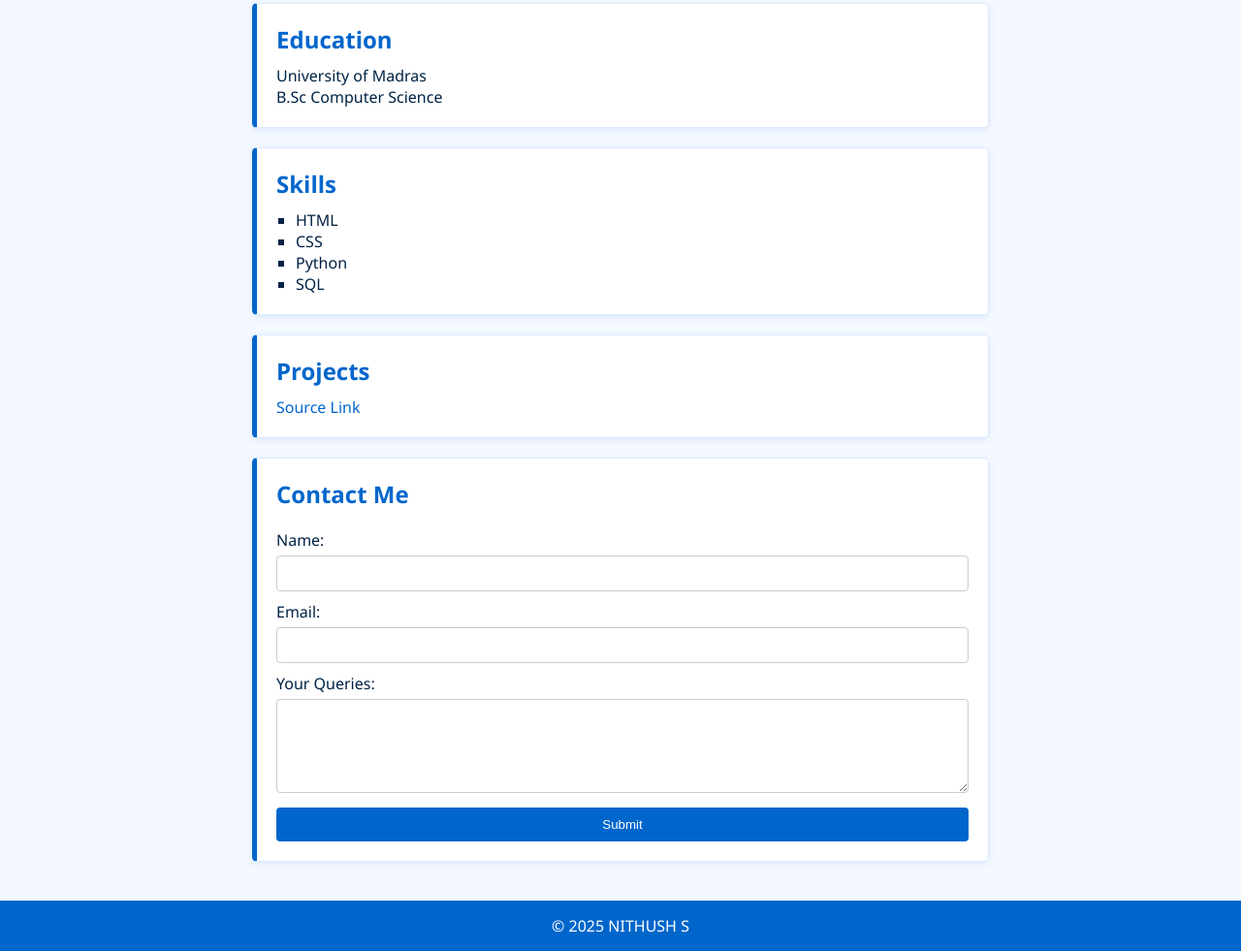
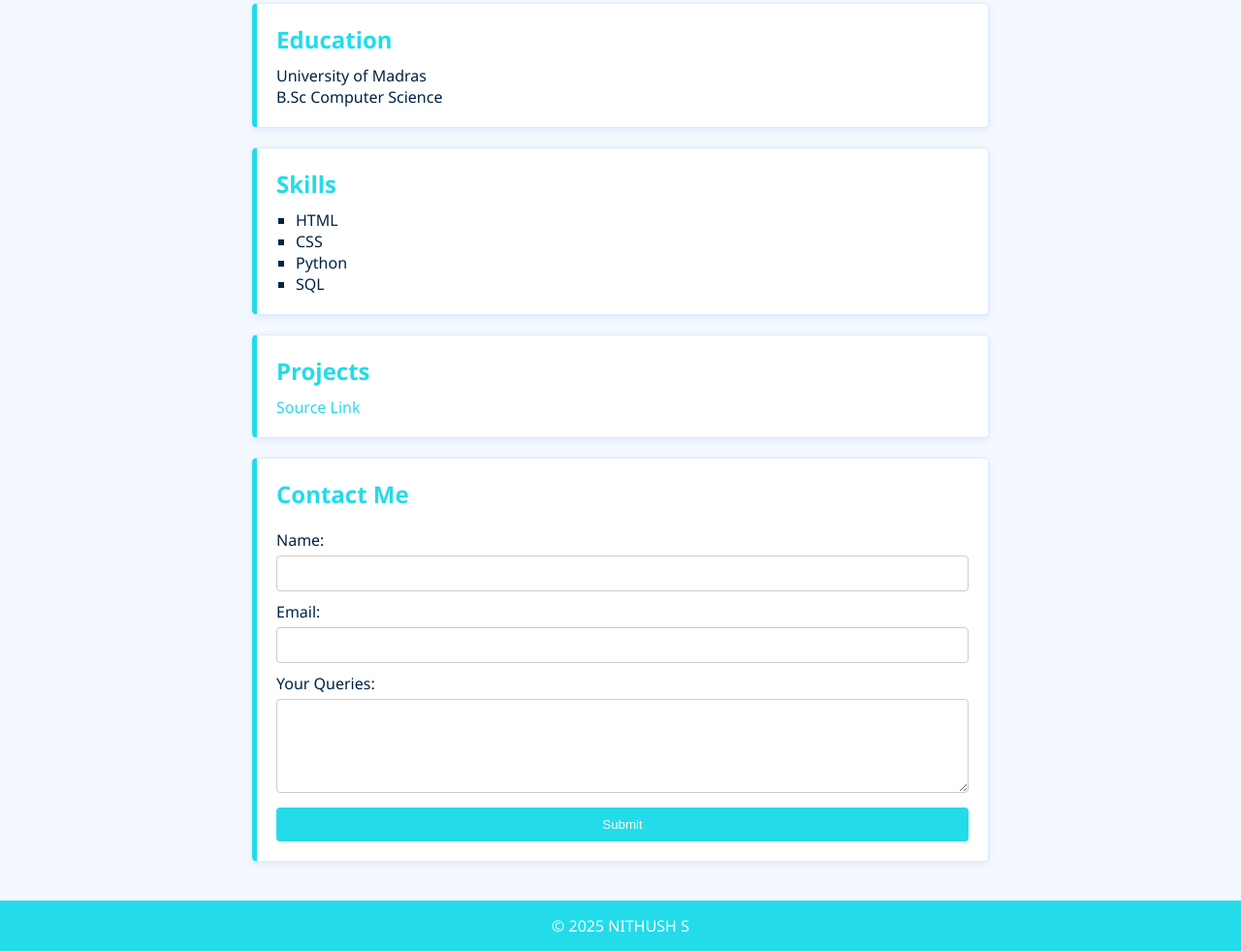
Before and after one commit to snithish2411na-sudo/TNSDC-FWD-DIGITAL-PORTFLIO-, a plain HTML site: page index.html in a window 1280 px wide. Shown: the part 444-1425 px from the top of the page at 97% size. Drawn offline with Linux system fonts and the light colour scheme.

Commit message:
Update style.css

```diff
--- a/style.css
+++ b/style.css
@@ -11,7 +11,7 @@ body {
 }
 
 header {
-  background-color: #0066cc;
+  background-color: #24dbea;
   padding: 40px 20px 20px;
   text-align: center;
   color: white;
@@ -41,7 +41,7 @@ main {
 .box {
   background-color: white;
   border: 1px solid #dbeaff;
-  border-left: 5px solid #0066cc;
+  border-left: 5px solid #24dbea;
   padding: 20px;
   margin-bottom: 20px;
   box-shadow: 0 2px 6px rgba(0, 102, 204, 0.1);
@@ -50,7 +50,7 @@ main {
 
 .box h2 {
   margin-bottom: 10px;
-  color: #0066cc;
+  color: #24dbea;
 }
 
 .skills ul {
@@ -59,7 +59,7 @@ main {
 }
 
 a {
-  color: #0066cc;
+  color: #24dbea;
   text-decoration: none;
 }
 
@@ -87,7 +87,7 @@ form textarea {
 form button {
   margin-top: 15px;
   padding: 10px;
-  background-color: #0066cc;
+  background-color: #24dbea;
   color: white;
   border: none;
   border-radius: 4px;
@@ -101,7 +101,7 @@ form button:hover {
 footer {
   text-align: center;
   padding: 15px;
-  background-color: #0066cc;
+  background-color: #24dbea;
   color: white;
   margin-top: 40px;
 }
```
